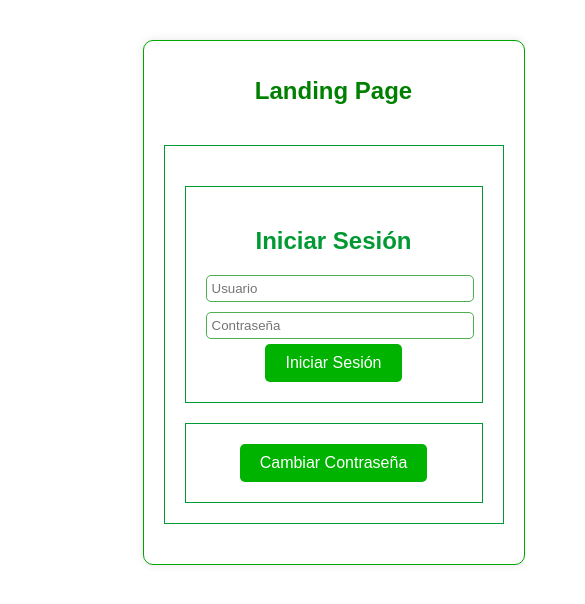
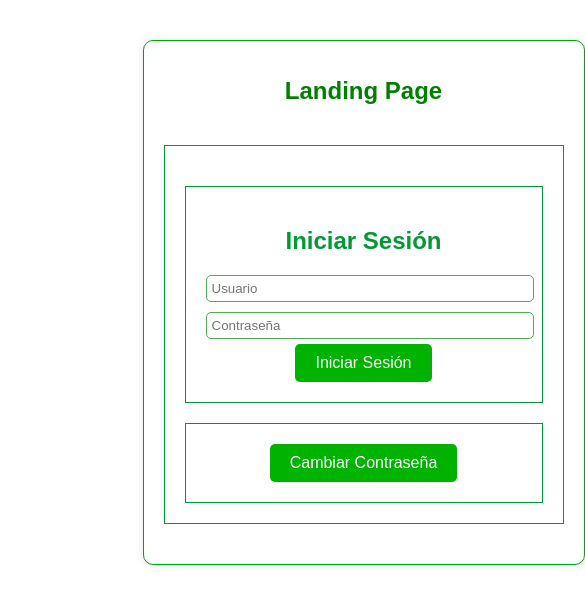
Before and after one commit to alexismichia/front-ramiro, a React (Create React App) app: page / in a window 390 px wide. Shown: the top 604 px of the page, 585 px wide, since content can reach past the window. Built offline with nearby package versions, Linux system fonts and the light colour scheme.

Commit message:
Update landing.css

```diff
--- a/src/componentes/Landingpage/landing.css
+++ b/src/componentes/Landingpage/landing.css
@@ -63,7 +63,7 @@ button {
 
 @media (max-width: 768px) {
   .container {
-  width: 340px;
+  width: 100vh;
   display: flex;
   flex-direction: column;
   align-items: center;
```
